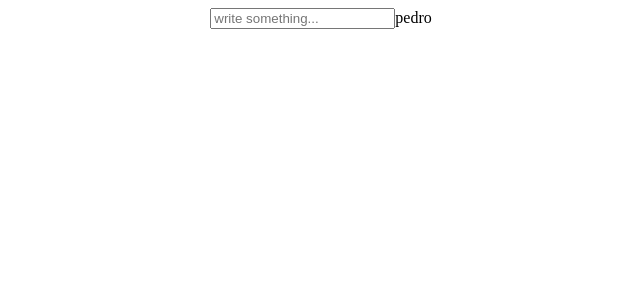
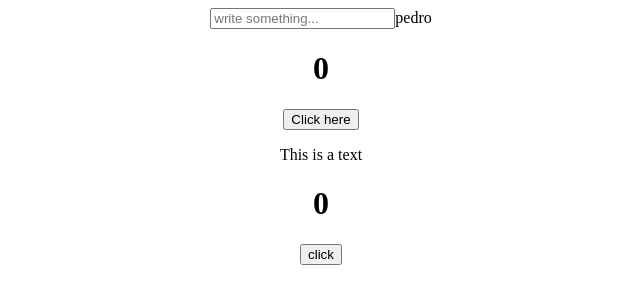
Before and after one commit to shirin-nazari/react-hook, a React (Create React App) app: page / in a window 1280 px wide. Shown: the top 304 px of the page, without its empty margins (319-959 px from the left). Built offline with nearby package versions, Linux system fonts and the light colour scheme; no server answers.

Commit message:
use Reducer and use Effect

```diff
--- a/package.json
+++ b/package.json
@@ -6,6 +6,7 @@
     "@testing-library/jest-dom": "^5.14.1",
     "@testing-library/react": "^13.0.0",
     "@testing-library/user-event": "^13.2.1",
+    "axios": "^0.27.2",
     "react": "^18.2.0",
     "react-dom": "^18.2.0",
     "react-scripts": "5.0.1",
--- a/src/App.js
+++ b/src/App.js
@@ -1,10 +1,14 @@
 import './App.css';
+import EffectTutorial from './useEffect/EffectTutorial';
+import ReducerTutorial from './useReducer/ReducerTutorial';
 import StateTutorial from './useState/StateToturial';
 
 function App() {
   return (
     <div className="App">
       <StateTutorial />
+      <ReducerTutorial />
+      <EffectTutorial />
     </div>
   );
 }
--- a/src/index.js
+++ b/src/index.js
@@ -4,8 +4,4 @@ import ReactDOM from 'react-dom/client';
 import App from './App';
 
 const root = ReactDOM.createRoot(document.getElementById('root'));
-root.render(
-  <React.StrictMode>
-    <App />
-  </React.StrictMode>
-);
+root.render(<App />);
--- /dev/null
+++ b/src/useEffect/EffectTutorial.js
@@ -0,0 +1,26 @@
+import React, { useEffect, useState } from 'react';
+import axios from 'axios';
+function EffectTutorial() {
+  const [data, setData] = useState('');
+  const [count, setCount] = useState(0);
+  //   re-render it run
+  useEffect(() => {
+    axios
+      .get('https://jsonplaceholder.typicode.com/comments')
+      .then((response) => {
+        // console.log(response.data);
+        setData(response.data[0].email);
+        console.log('API called');
+      });
+  }, []);
+
+  return (
+    <div>
+      <h1>{data}</h1>
+      <h1>{count}</h1>
+      <button onClick={() => setCount(count + 1)}>click</button>
+    </div>
+  );
+}
+
+export default EffectTutorial;
--- a/src/useReducer/ReducerTutorial.js
+++ b/src/useReducer/ReducerTutorial.js
@@ -0,0 +1,53 @@
+import React, { useReducer } from 'react';
+const reducer = (state, action) => {
+  switch (action.type) {
+    case 'INCREMENT':
+      return { count: state.count + 1, showText: state.showText };
+    case 'toggleShowText':
+      return { count: state.count, showText: !state.showText };
+    default:
+      return state;
+  }
+};
+function ReducerTutorial() {
+  /* -------------------------------- useState -------------------------------- */
+  //     // when you have many useState or action for better code the useReducer hook
+  //   const [count, setCount] = useState(0);
+  //   const [showText, setShowText] = useState(true);
+  //   return (
+  //     <div>
+  //       <h1>{count}</h1>
+  //       <button
+  //         onClick={() => {
+  //           setCount(count + 1);
+  //           setShowText(!showText);
+  //         }}
+  //       >
+  //         Click here
+  //       </button>
+  //       {showText && <p>This is a text</p>}
+  //     </div>
+  //   );
+  /* -------------------------------------------------------------------------- */
+  /* ------------------------------- useReducer ------------------------------- */
+
+  // dispatch=it is change
+  // {count:0,showText:true}=initialState
+  const [state, dispatch] = useReducer(reducer, { count: 0, showText: true });
+  return (
+    <div>
+      <h1>{state.count}</h1>
+      <button
+        onClick={() => {
+          dispatch({ type: 'INCREMENT' });
+          dispatch({ type: 'toggleShowText' });
+        }}
+      >
+        Click here
+      </button>
+      {state.showText && <p>This is a text</p>}
+    </div>
+  );
+}
+
+export default ReducerTutorial;
```
Also changed, not shown: 1 other file (tests, documents, lock files or other folders).
